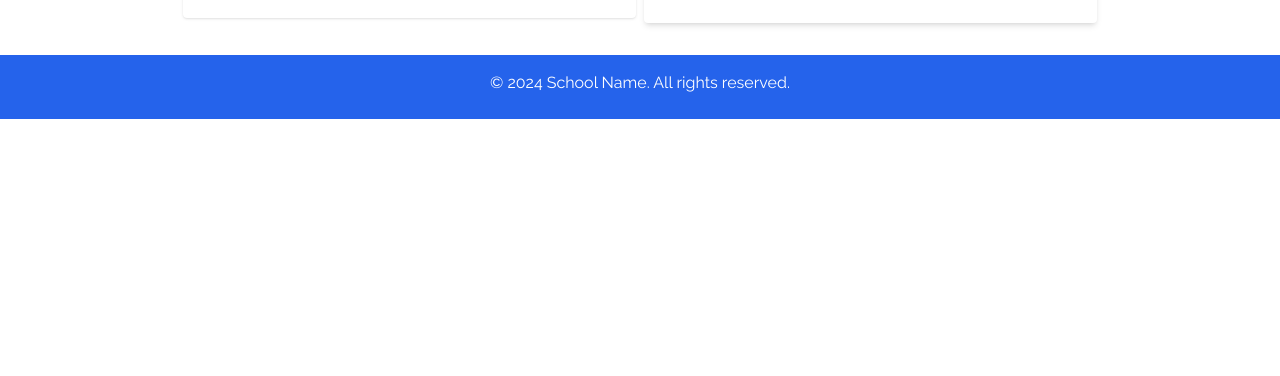
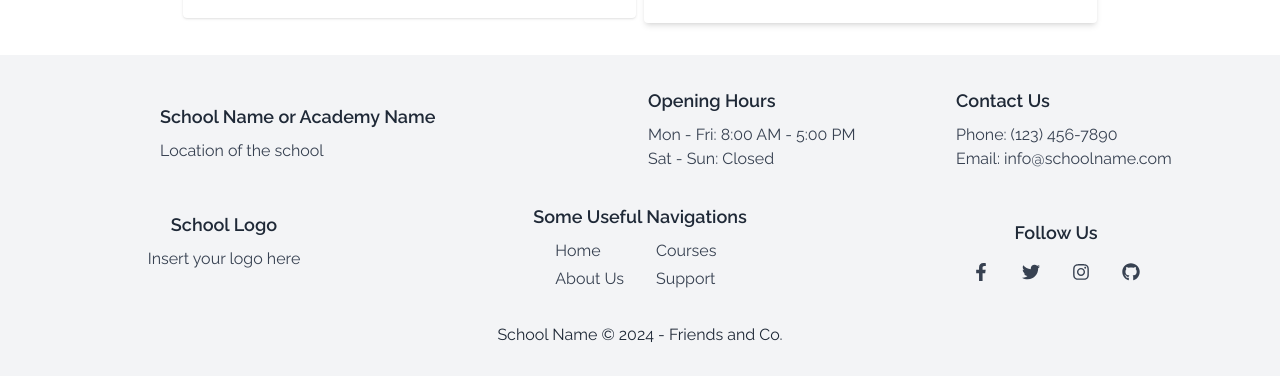
Before and after one commit to Siddh07/School-template, a React (Vite) app: page /School/about in a window 1280 px wide. Shown: the part 2352-2728 px from the top of the page. Before the commit the page ends 2471 px from the top, so only its background shows below. Built offline with nearby package versions, Linux system fonts and the light colour scheme; the HTML template or start-up script is replaced by a standard one.

Commit message:
Footer Changed

```diff
--- a/src/components/Footer.jsx
+++ b/src/components/Footer.jsx
@@ -1,16 +1,56 @@
-// src/components/Footer.js
 import React from 'react';
+import { FaFacebookF, FaTwitter, FaInstagram, FaGithub } from 'react-icons/fa';
 
 const Footer = () => {
   return (
-    <footer className="bg-blue-600 p-4">
-      <div className="container mx-auto text-center text-white">
-        <p>&copy; 2024 School Name. All rights reserved.</p>
-        <div className="flex justify-center space-x-4 mt-2">
-          <a href="#" className="hover:text-gray-300"><i className="fab fa-facebook-f"></i></a>
-          <a href="#" className="hover:text-gray-300"><i className="fab fa-twitter"></i></a>
-          <a href="#" className="hover:text-gray-300"><i className="fab fa-instagram"></i></a>
-          <a href="#" className="hover:text-gray-300"><i className="fab fa-linkedin-in"></i></a>
+    <footer className="bg-gray-100 p-8">
+      <div className="container mx-auto">
+        <div className="grid grid-cols-1 md:grid-cols-4 gap-4 text-center md:text-left mb-8">
+          <div className="md:col-span-2 flex flex-col items-center md:items-start md:pl-32 pt-4">
+            <h2 className="text-lg text-gray-800 font-semibold mb-2">School Name or Academy Name</h2>
+            <p className='text-gray-700'>Location of the school</p>
+          </div>
+          <div className="flex flex-col items-center md:items-start">
+            <h2 className="text-lg font-semibold mb-2 text-gray-800">Opening Hours</h2>
+            <p className='text-gray-700'>Mon - Fri: 8:00 AM - 5:00 PM</p>
+            <p className='text-gray-700'>Sat - Sun: Closed</p>
+          </div>
+          <div className="flex flex-col items-center md:items-start">
+            <h2 className="text-lg font-semibold mb-2 text-gray-800">Contact Us</h2>
+            <p className='text-gray-700'>Phone: (123) 456-7890</p>
+            <p className='text-gray-700'>Email: info@schoolname.com</p>
+          </div>
+        </div>
+        <div className="grid grid-cols-1 md:grid-cols-3 gap-8 text-center md:text-left">
+          <div className="hidden md:flex flex-col items-center md:items-center pt-2 hover:cursor-pointer">
+            <h2 className="text-lg font-semibold mb-2 text-gray-800">School Logo</h2>
+            <p className='text-gray-700'>Insert your logo here</p>
+          </div>
+          <div className="flex flex-col items-center md:items-center">
+            <h2 className="text-lg font-semibold mb-2 text-gray-800">Some Useful Navigations</h2>
+            <div className="grid grid-cols-2 gap-8">
+              <ul className="space-y-1">
+                <li><a href="/School/" className="hover:text-yellow-400 text-gray-700">Home</a></li>
+                <li><a href="/School/about" className="hover:text-yellow-400 text-gray-700">About Us</a></li>
+              </ul>
+              <ul className="space-y-1">
+                <li><a href="/School/courses" className="hover:text-yellow-400 text-gray-700">Courses</a></li>
+                <li><a href="/School/support" className="hover:text-yellow-400 text-gray-700">Support</a></li>
+              </ul>
+            </div>
+          </div>
+          <div className="flex flex-col items-center md:items-center pt-4">
+            <h2 className="text-lg font-semibold mb-2 text-gray-800">Follow Us</h2>
+            <div className="flex space-x-8 mt-2 text-2xl md:text-lg">
+              <a href="https://facebook.com" target="_blank" rel="noopener noreferrer" className="hover:text-yellow-500 text-gray-700"><FaFacebookF /></a>
+              <a href="https://twitter.com" target="_blank" rel="noopener noreferrer" className="hover:text-yellow-500 text-gray-700"><FaTwitter /></a>
+              <a href="https://instagram.com" target="_blank" rel="noopener noreferrer" className="hover:text-yellow-500 text-gray-700"><FaInstagram /></a>
+              <a href="https://github.com" target="_blank" rel="noopener noreferrer" className="hover:text-yellow-500 text-gray-700"><FaGithub /></a>
+            </div>
+          </div>
+        </div>
+        <div className="mt-8 text-center text-gray-800">
+          <p>School Name &copy; 2024 - Friends and Co.</p>
         </div>
       </div>
     </footer>
--- a/src/components/Hero.jsx
+++ b/src/components/Hero.jsx
@@ -53,9 +53,9 @@ const Hero = () => {
   return (
     <div>
       <section className="h-auto md:h-[55vh] grid grid-cols-1 md:grid-cols-2">
-        <div className="order-1 md:order-1 flex items-center justify-center md:justify-start h-full bg-yellow-400">
+        <div className="order-2 md:order-1 flex items-center justify-center md:justify-start h-full bg-yellow-400 md:pb-0 pb-2 px-8">
           <div className={`text-center md:text-left text-black p-4 md:p-8 md:max-w-xl md:ml-32 md:mt-[1%] leading-relaxed ${isMobile ? 'animate-scale' : ''}`}>
-            <p className="text-base sm:text-lg md:text-2xl lg:text-4xl mb-4 ml-2 transform transition-transform duration-500 ease-in-out">
+            <p className="text-lg md:text-2xl lg:text-4xl mb-4 ml-2 transform transition-transform duration-500 ease-in-out">
               Be a part of our journey to Success and enjoy the learning experience
             </p>
             <div className="flex justify-center md:justify-start items-center md:mt-8">
@@ -66,12 +66,12 @@ const Hero = () => {
           </div>
         </div>
         <div
-          className="order-2 md:order-2 bg-yellow-400 bg-center bg-no-repeat h-96 md:h-auto md:mb-0 overflow-hidden"
+          className="order-1 md:order-2 bg-yellow-400 bg-center bg-no-repeat h-80 md:h-auto md:mb-0 overflow-hidden p-2"
           style={{ backgroundImage: `url(${bgHome})`, backgroundSize: 'contain' }}
         ></div>
       </section>
 
-      <section className="py-4 sm:mt-4 md:mt-4">
+      <section className="px-8 py-4 sm:mt-4 md:mt-4">
         <h3 className='text-center mb-4 text-xl text-gray-800 font-bold font-serif'>Academy at a Glance</h3>
         <div className="grid grid-cols-4 md:px-64 md:grid-cols-4 text-center">
           {[
@@ -80,8 +80,8 @@ const Hero = () => {
             { title: 'Courses', count: 50 },
             { title: 'Current Enrollment', count: 2034 }
           ].map((item, index) => (
-            <div className="p-4" key={index}>
-              <h3 id={index.toString()} className='mb-4 text-xl md:text-6xl font-bold text-indigo-800'>{item.count}</h3>
+            <div className="px-2 py-4" key={index}>
+              <h3 id={index.toString()} className='mb-4 text-2xl md:text-6xl font-bold text-indigo-800'>{item.count}</h3>
               <p className='md:text-md text-sm font-bold'>{item.title}</p>
             </div>
           ))}
@@ -126,17 +126,6 @@ const Hero = () => {
         </div>
         <Slideshow />
       </section>
-
-      <section className="p-8 mt-[-2%] bg-white">
-        <div className="grid grid-cols-1 md:grid-cols-2 gap-2">
-          <div className="col-span-1 md:col-span-1 md:ml-[35%]">
-            <Location />
-          </div>
-          <div className="col-span-1 md:col-span-1 md:mr-[35%]">
-            <ContactForm/>
-          </div>
-        </div>
-      </section>
     </div>
   );
 }
```
